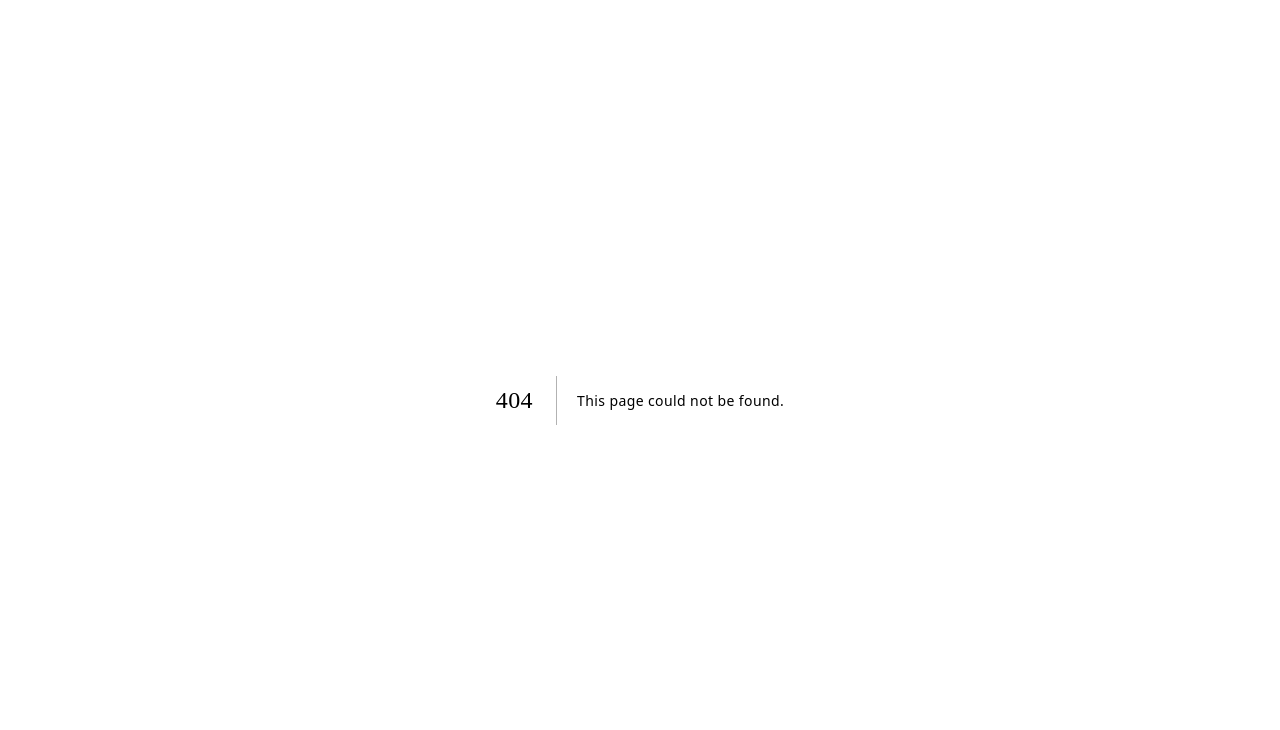
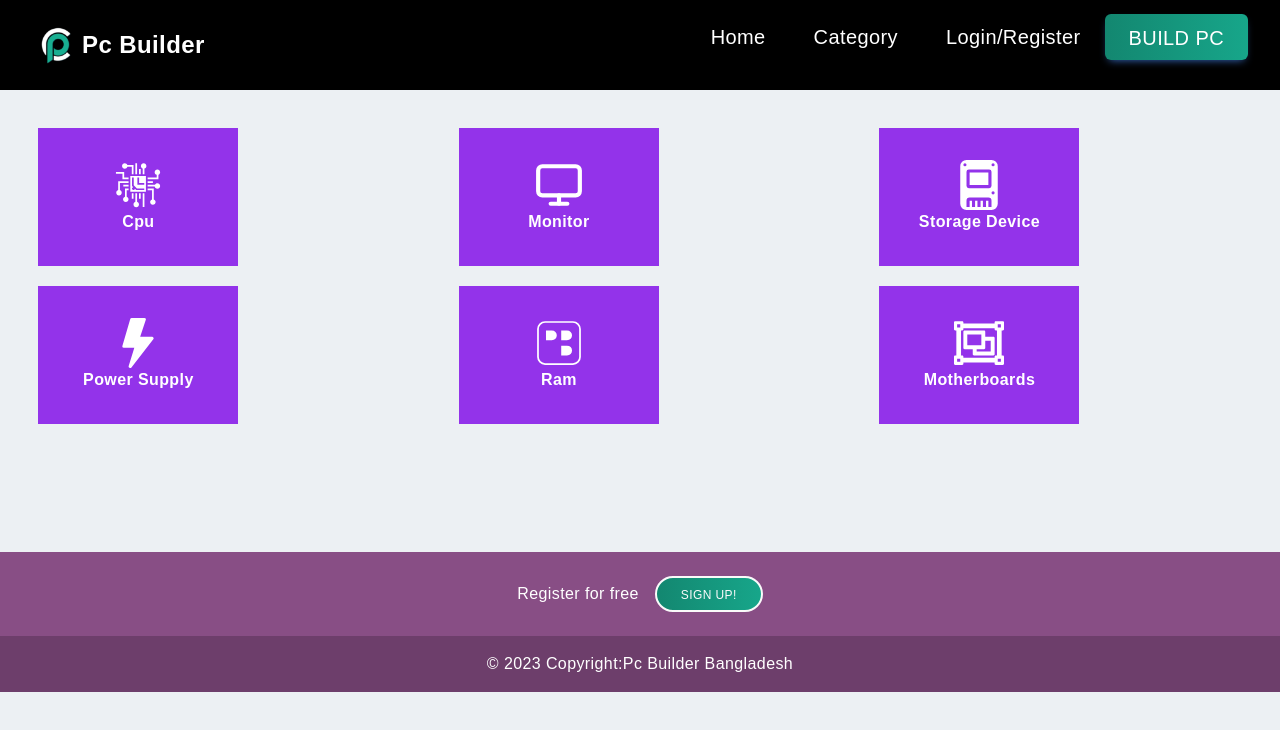
Before and after one commit to Afzzal-Mahmud/NextJs-Pc-Builder, a Next.js app: page /category in a window 1280 px wide. Before the commit this address had no page. Shown: the top 730 px of the page. Built offline with nearby package versions, Linux system fonts and the light colour scheme.

Commit message:
[Category] page where components is rendered based on Motherbord,Ram,Cpu,and others type

```diff
--- /dev/null
+++ b/src/pages/category/index.js
@@ -0,0 +1,66 @@
+import RootLayout from "@/layout/RootLayout";
+import { FaRegObjectGroup, FaPerbyte } from "react-icons/fa";
+import { GiProcessor } from "react-icons/gi";
+import { LuMonitor } from "react-icons/lu";
+import { BsFillDeviceSsdFill, BsLightningFill } from "react-icons/bs";
+
+import React from "react";
+import Link from "next/link";
+
+export default function Category() {
+  const pcComponentsCategory = [
+    {
+      ProductType: "Cpu",
+      Category: "Cpu",
+      CategoryIcon: <GiProcessor size={50} />,
+    },
+    {
+      ProductType: "Monitor",
+      Category: "Monitor",
+      CategoryIcon: <LuMonitor size={50} />,
+    },
+    {
+      ProductType: "StorageDevice",
+      Category: "Storage Device",
+      CategoryIcon: <BsFillDeviceSsdFill size={50} />,
+    },
+    {
+      ProductType: "PowerSupply",
+      Category: "Power Supply",
+      CategoryIcon: <BsLightningFill size={50} />,
+    },
+    {
+      ProductType: "Ram",
+      Category: "Ram",
+      CategoryIcon: <FaPerbyte size={50} />,
+    },
+    {
+      ProductType: "MotherBoards",
+      Category: "Motherboards",
+      CategoryIcon: <FaRegObjectGroup size={50} />,
+    },
+  ];
+
+  return (
+    <div className="w-full max-w-[1400px] mt-[7rem] mb-[8rem]">
+      <div className="grid grid-cols-1 sm:grid-cols-2 md:grid-cols-3 gap-10 sm:gap-5 pt-4 ml-[30%] sm:ml-[10%] md:ml-[3%]">
+
+        {pcComponentsCategory.map((category, index) => (
+          <Link key={index} href={`/categoryType/${category.ProductType}`}>
+            <div className="bg-purple-600 text-white flex justify-center items-center flex-col w-[200px] max-w-[200px] py-[2em]">
+
+              {category.CategoryIcon}
+              <h3 className="text-white">{category.Category}</h3>
+
+            </div>
+          </Link>
+        ))}
+
+      </div>
+    </div>
+  );
+}
+
+Category.getLayout = function getLayout(page) {
+  return <RootLayout>{page}</RootLayout>;
+};
```
